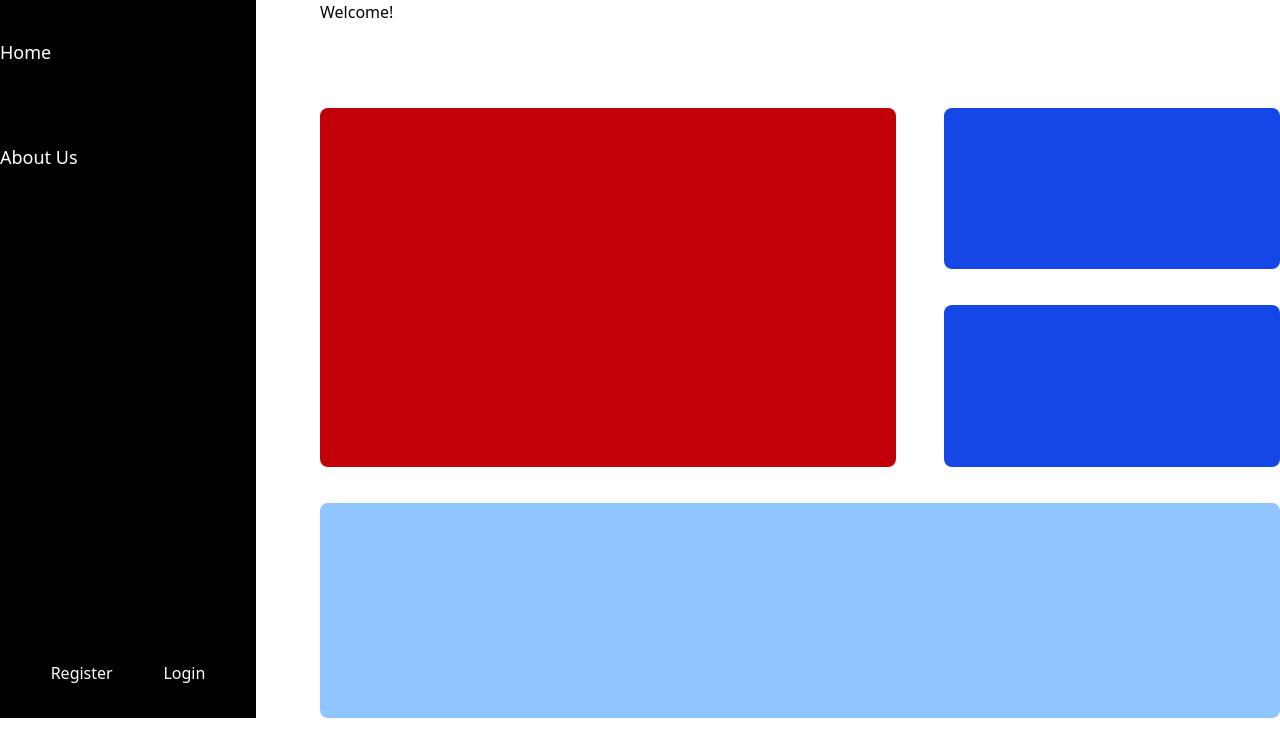
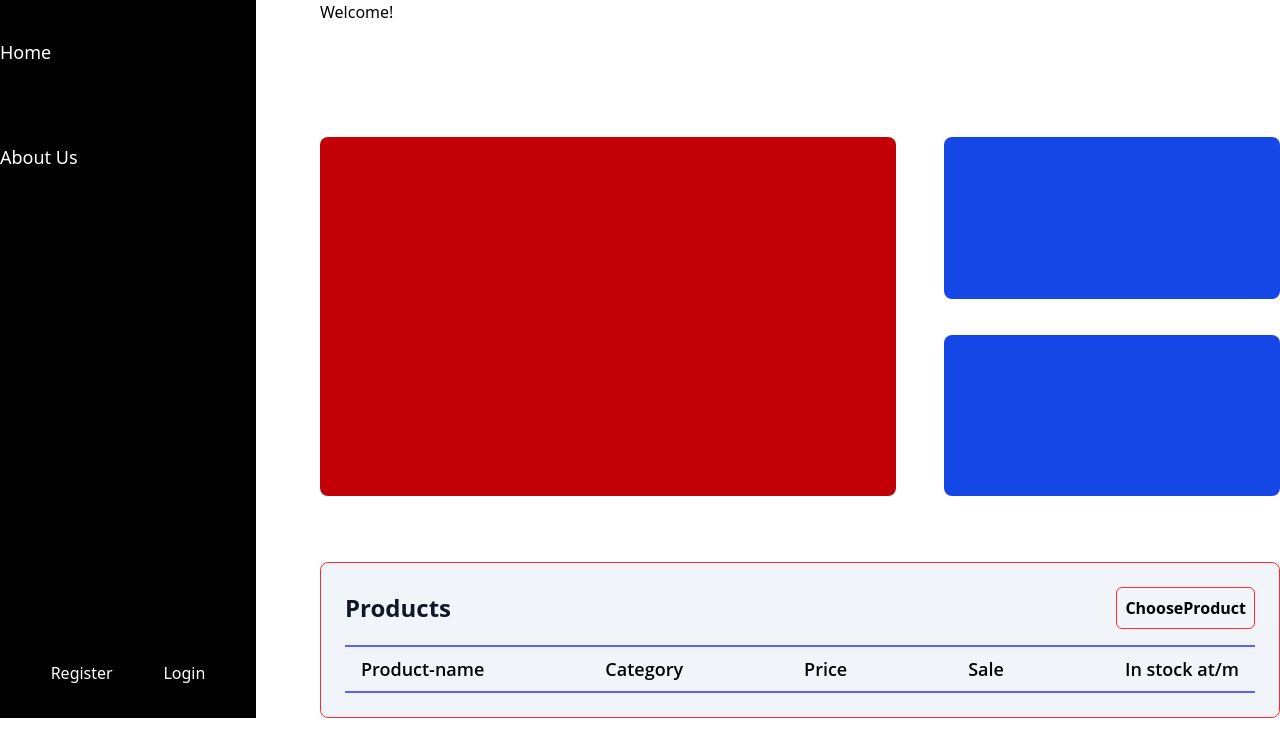
Before and after one commit to Puiu199/shop, a React (Vite) app: page /products in a window 1280 px wide. Shown: the top 756 px of the page. Built offline with nearby package versions, Linux system fonts and the light colour scheme; no server answers.

Commit message:
Products

```diff
--- /dev/null
+++ b/src/components/products/Tabel.tsx
@@ -0,0 +1,22 @@
+const Tabel = () => {
+  return (
+    <div className="border border-red-500 rounded-lg p-6 h-auto bg-slate-100">
+      <div className="flex flex-row justify-between items-center mb-4">
+        <h1 className="font-bold text-gray-900 text-2xl">Products</h1>
+        <div className="border border-red-500 rounded-md w-auto cursor-pointer font-bold hover:bg-amber-500 p-2 transition-all duration-300">
+          ChooseProduct
+        </div>
+      </div>
+
+      <div className="w-full border-b-2 border-indigo-500 border-t-2 mt-4 flex flex-wrap justify-between items-center text-center text-lg px-4 py-2">
+        <div className="font-[Open_Sans] font-semibold">Product-name</div>
+        <div className="font-[Open_Sans] font-semibold ">Category</div>
+        <div className="font-[Open_Sans] font-semibold ">Price</div>
+        <div className="font-[Open_Sans] font-semibold">Sale</div>
+        <div className="font-[Open_Sans] font-semibold ">In stock at/m</div>
+      </div>
+    </div>
+  );
+};
+
+export default Tabel;
--- a/src/pages/products/Products.tsx
+++ b/src/pages/products/Products.tsx
@@ -1,5 +1,6 @@
 import "./products.css";
 import "../../assets/icons/av6584c34aabb39f00a10.png";
+import Tabel from "../../components/products/Tabel";
 const Products = () => {
   return (
     <div>
@@ -38,7 +39,7 @@ const Products = () => {
               <div className="w-full bg-blue-700 h-[45%] rounded-lg"></div>
             </div>
           </div>
-          <div className="w-full h-[30%] bg-blue-300 rounded-lg"></div>
+          <Tabel />
         </div>
       </div>
     </div>
```
